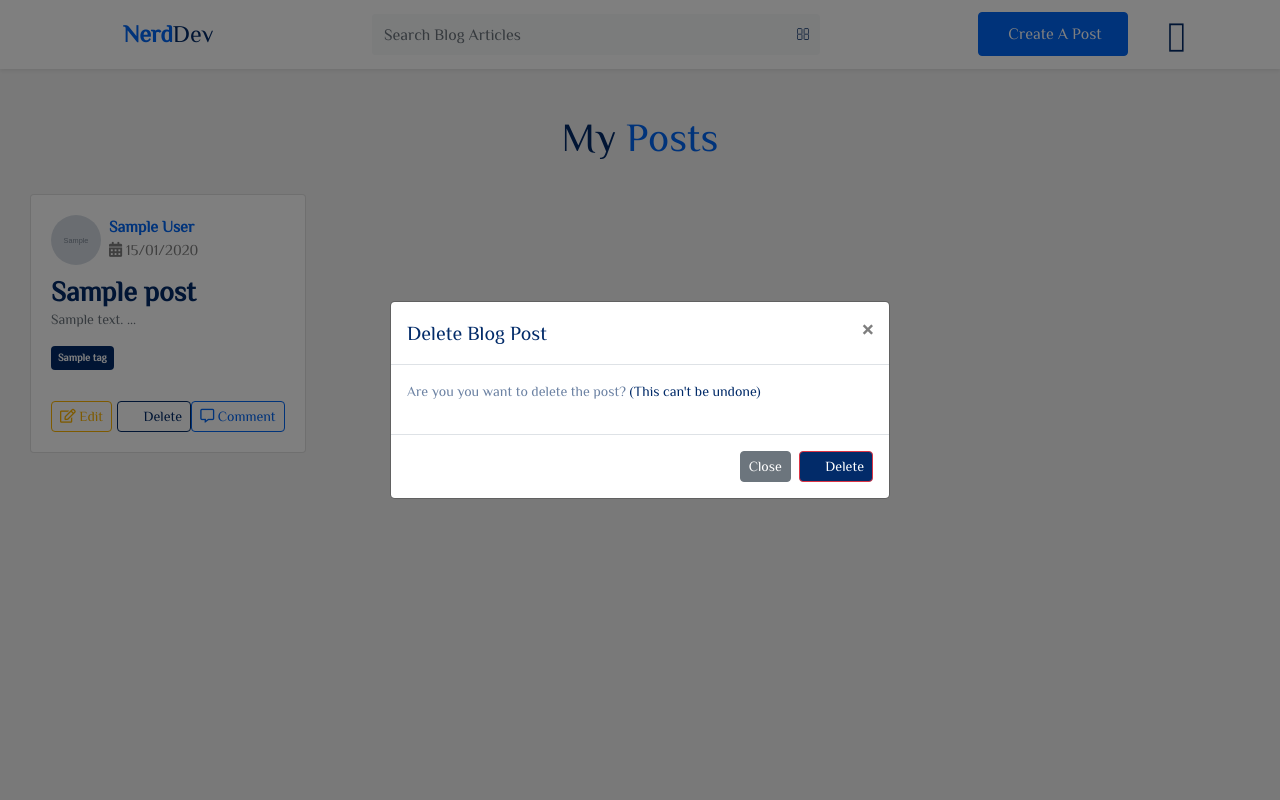
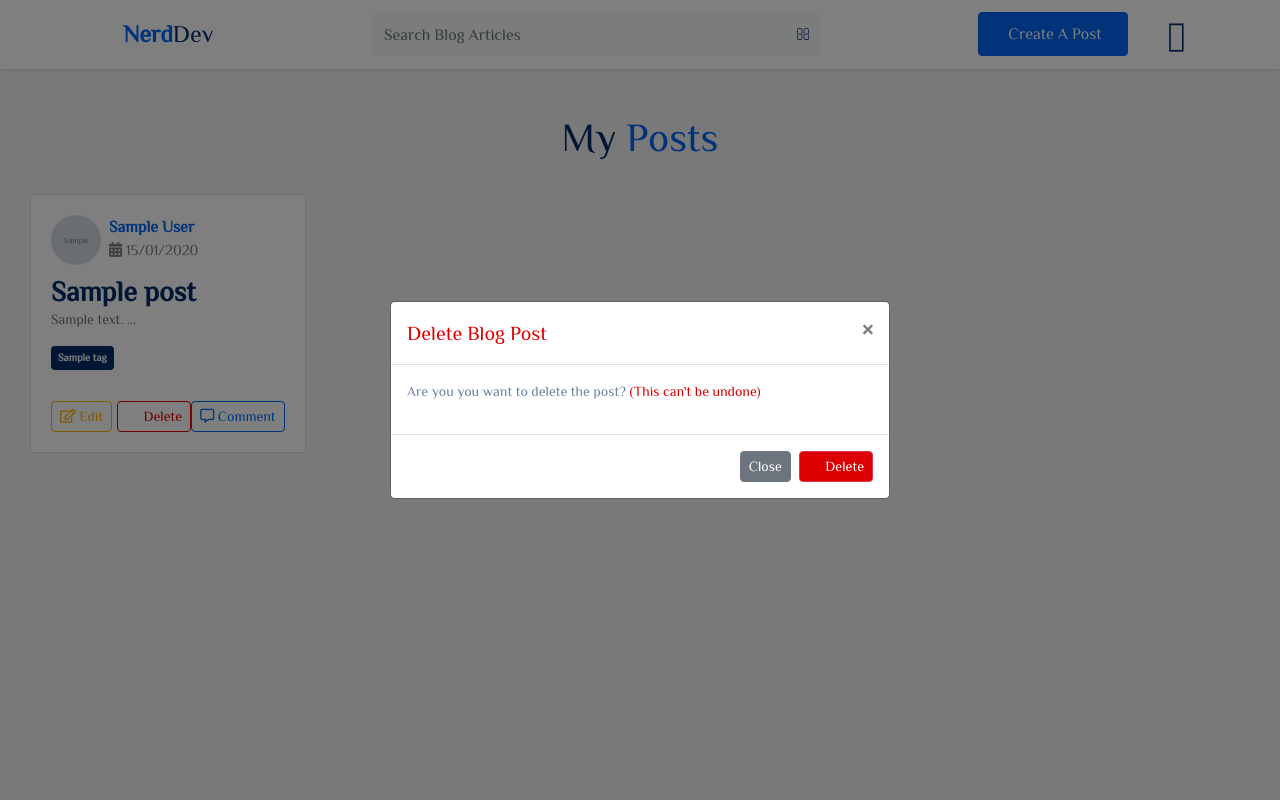
Before and after one commit to steve-njuguna-k/Flask-Blog, a Flask app: page /posts in a window 1280 px wide, after a click on "Delete". Run offline with Flask 2, Linux system fonts and the light colour scheme; a user stored in the database is signed in; tables that the repository leaves empty hold one stand-in row (values such as "Sample post"); grey boxes marked "Sample" are stand-in pictures; some libraries are stand-ins or nearby versions.

Commit message:
Changed btn-danger colour

```diff
--- a/app/static/assets/css/style.css
+++ b/app/static/assets/css/style.css
@@ -403,15 +403,15 @@ a:hover {
 }
 
 .btn-outline-danger {
-    color: #022b69;
-    border-color: #022b69;
+    color: #dd0000;
+    border-color: #dd0000;
 	border-radius: .25rem;
 }
 
 .btn-outline-danger:hover {
     color: #fff;
-    background-color: #022b69;
-	border-color: #022b69;
+    background-color: #dd0000;
+	border-color: #dd0000;
 	border-radius: .25rem;
 }
 
@@ -545,30 +545,30 @@ a:hover {
 }
 
 .text-danger{
-	color: #022b69!important;
+	color: #dd0000!important;
 }
 
 .post-form .btn-danger{
 	color: #fff;
-    background-color: #022b69!important;
+    background-color: #dd0000!important;
 	border-radius: .25rem;
 }
 
 .post-form .btn-danger:hover{
 	color: #fff;
-    background-color: #022b69!important;
+    background-color: #dd0000!important;
 	border-radius: .25rem;
 }
 
 .btn-danger{
 	color: #fff;
-    background-color: #022b69!important;
+    background-color: #dd0000!important;
 	border-radius: .25rem;
 }
 
 .btn-danger:hover{
 	color: #fff;
-    background-color: #022b69!important;
+    background-color: #dd0000!important;
 	border-radius: .25rem;
 }
 
```
